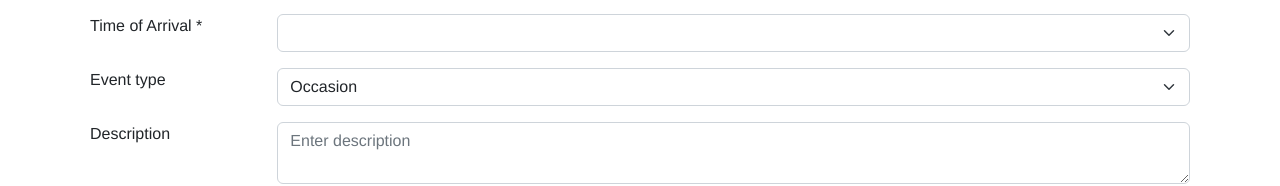
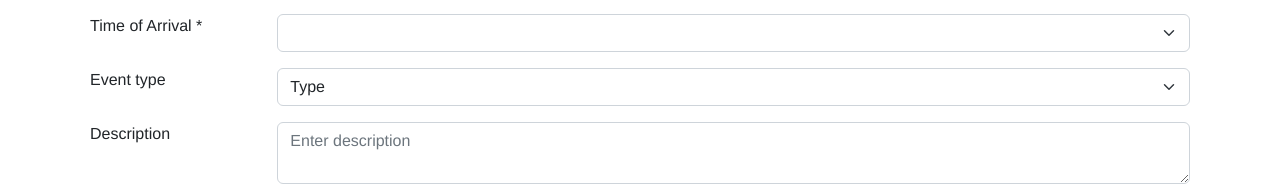
Before and after one commit to JuankGF/ensemble_sound, a React (Create React App) app: page /book_online in a window 1280 px wide. Shown: the part 737-923 px from the top of the page. Built offline with nearby package versions, Linux system fonts and the light colour scheme.

Commit message:
Accept initial values as prop with default empty values

```diff
--- a/src/components/book/BookingForm.tsx
+++ b/src/components/book/BookingForm.tsx
@@ -14,11 +14,19 @@ const BookingSchema = Yup.object().shape({
   arrival_time: Yup.string().required(),
   type: Yup.string()
     .optional()
-    .oneOf(["anniversary", "birthday", "engagement", "concert"]),
+    .oneOf([
+      "anniversary",
+      "birthday",
+      "engagement",
+      "live-event",
+      "rental",
+      "studio",
+      "sound-test",
+    ]),
   description: Yup.string().required(),
 });
 
-const initialValues = {
+const values = {
   email: "",
   name: "",
   phone: "",
@@ -28,7 +36,11 @@ const initialValues = {
   description: "",
 };
 
-export default function BookingForm() {
+type FormProps = {
+  initialValues?: typeof values;
+};
+
+export default function BookingForm({ initialValues = values }: FormProps) {
   const currentDate = new Date();
   const navigate = useNavigate();
 
@@ -133,12 +145,16 @@ export default function BookingForm() {
             className="mb-3"
             error={errors.type}
             touched={touched.type}
+            disabled={initialValues.type !== ""}
             options={[
-              { name: "Occasion", value: "" },
+              { name: "Type", value: "" },
               { name: "Anniversary", value: "anniversary" },
               { name: "Birthday", value: "birthday" },
               { name: "Engagement", value: "engagement" },
-              { name: "Concert", value: "concert" },
+              { name: "Live Event", value: "live-event" },
+              { name: "Equipment Rental", value: "rental" },
+              { name: "Studio", value: "studio" },
+              { name: "Sound Test", value: "sound-test" },
             ]}
           />
           <Field
```
